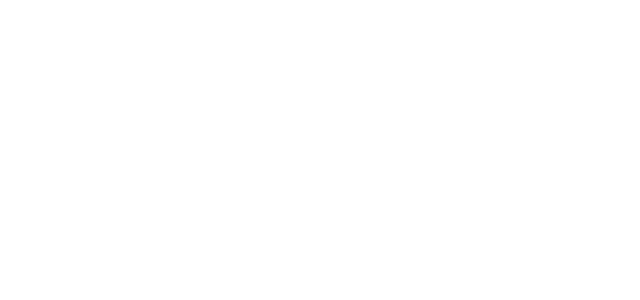
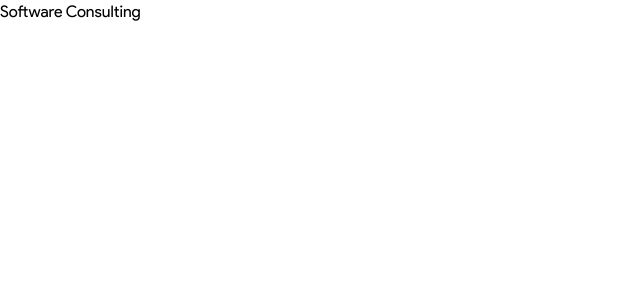
Before and after one commit to uxlabspk/codehunts, a React (Vite) app: page /software-consulting in a window 1280 px wide. Before the commit this address had no page. Shown: the top 300 px of the page, without its empty margins (0-640 px from the left). Built offline with nearby package versions, Linux system fonts and the light colour scheme.

Commit message:
Adding More Service Pages

```diff
--- a/src/App.jsx
+++ b/src/App.jsx
@@ -9,6 +9,9 @@
 import Team from "./pages/Team.jsx";
 import Contact from "./pages/Contact.jsx";
 import Talk from "./pages/Talk.jsx";
+import SoftwareConsulting from "./pages/SoftwareConsulting.jsx";
+import CloudSolutions from "./pages/CloudSolutions.jsx";
+import NotFound from "./pages/NotFound.jsx";
 
 function App() {
     return (
@@ -19,11 +22,14 @@
                 <Route path={"/web-development"} element={<WebDev />} />
                 <Route path={"/app-development"} element={<AppDev />} />
                 <Route path={"/graphics-designing"} element={<Graphics />} />
+                <Route path={"/software-consulting"} element={<SoftwareConsulting />} />
+                <Route path={"/cloud-solution"} element={<CloudSolutions />} />
                 <Route path={"/portfolio"} element={<Portfolio />} />
                 <Route path={"/our-team"} element={<Team />} />
                 <Route path="/about-us" element={<About />} />
                 <Route path={"/contact-us"} element={<Contact />} />
                 <Route path={"/lets-talk"} element={<Talk />} />
+                <Route path={"/*"} element={<NotFound />} />
             </Routes>
         </Router>
     )
--- a/src/components/NavBar.jsx
+++ b/src/components/NavBar.jsx
@@ -42,6 +42,9 @@
                                 <a href="/web-development" className="block px-4 py-2 text-sm hover:bg-gray-100">Web Development</a>
                                 <a href="/app-development" className="block px-4 py-2 text-sm hover:bg-gray-100">App Development</a>
                                 <a href="/graphics-designing" className="block px-4 py-2 text-sm hover:bg-gray-100">Graphics Designing</a>
+                                <a href="/ai" className="block px-4 py-2 text-sm hover:bg-gray-100">AI & Machine Learning</a>
+                                <a href="/software-consulting" className="block px-4 py-2 text-sm hover:bg-gray-100">Software Consulting</a>
+                                <a href="/cloud-solutions" className="block px-4 py-2 text-sm hover:bg-gray-100">Cloud Solutions</a>
                             </div>
                         </div>
 
--- /dev/null
+++ b/src/pages/CloudSolutions.jsx
@@ -0,0 +1,11 @@
+
+
+
+
+export default function CloudSolutions() {
+    return (
+        <div>
+            Cloud Solutions
+        </div>
+    )
+}
--- /dev/null
+++ b/src/pages/SoftwareConsulting.jsx
@@ -0,0 +1,11 @@
+
+
+
+
+export default function SoftwareConsulting() {
+    return (
+        <div>
+            Software Consulting
+        </div>
+    )
+}
```
